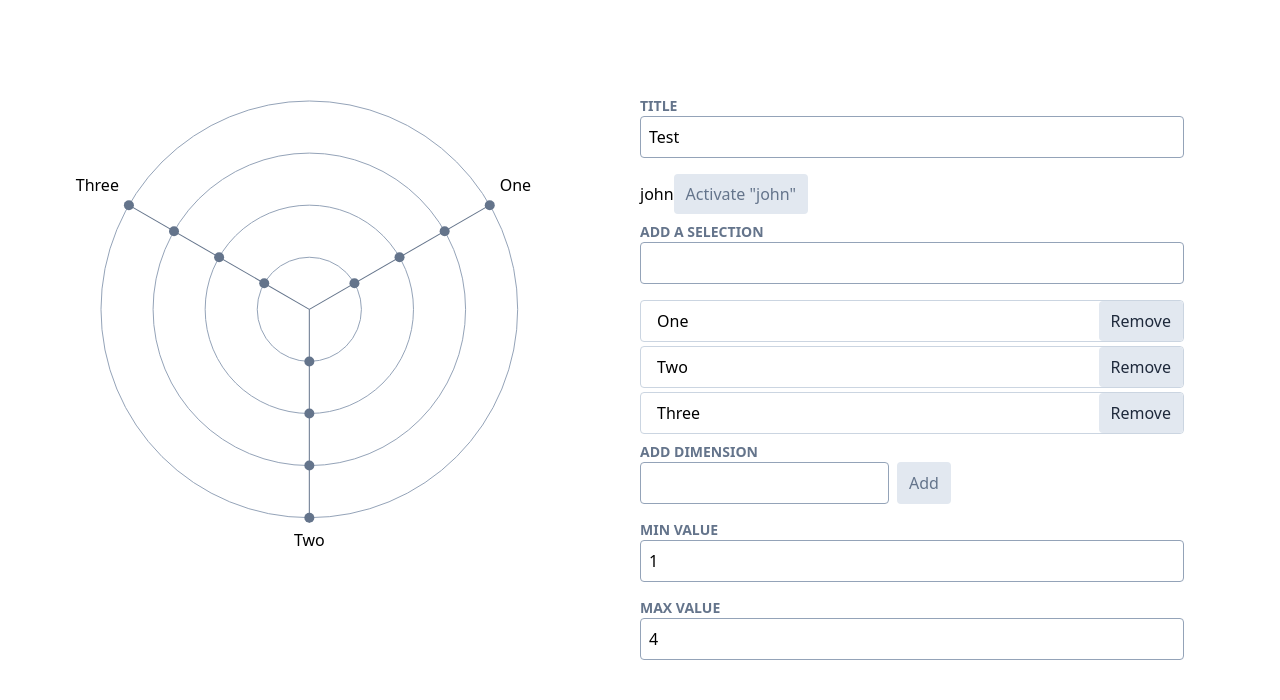
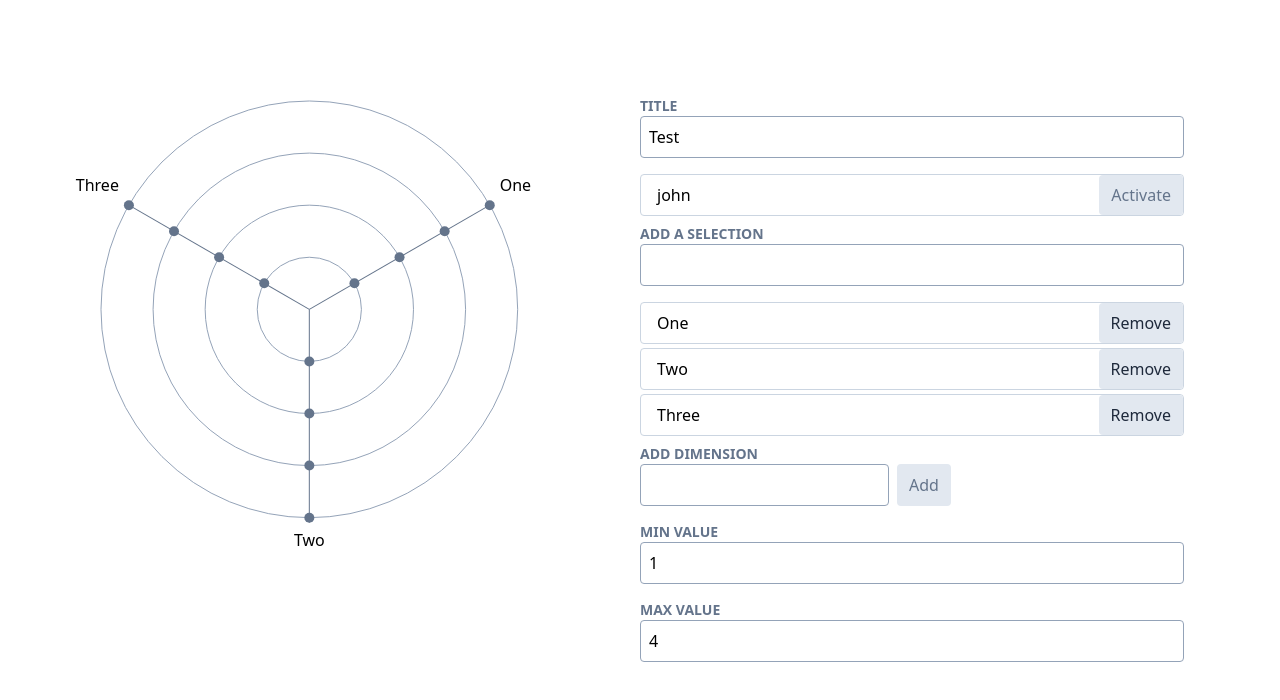
Before and after one commit to frontendphil/oh-my-radar, a React app: page / in a window 1280 px wide. Shown: the top 700 px of the page. Built offline with nearby package versions, Linux system fonts and the light colour scheme.

Commit message:
chore: extract list components

```diff
--- a/src/Dimensions.tsx
+++ b/src/Dimensions.tsx
@@ -1,5 +1,6 @@
 import { useState } from "react"
 import { Button, InputWithButton } from "./form-controls"
+import { List, ListItem } from "./layout"
 
 type Props = {
   dimensions: string[]
@@ -14,24 +15,24 @@ export const Dimensions = ({ dimensions, onAdd, onRemove }: Props) => {
   return (
     <div className="flex flex-col gap-2">
       {dimensions.length > 0 && (
-        <ul aria-label="Dimensions" className="flex flex-col gap-1">
+        <List aria-label="Dimensions" className="flex flex-col gap-1">
           {dimensions.map((dimension) => (
-            <li
+            <ListItem
               key={dimension}
               aria-label={dimension}
-              className="flex items-center justify-between rounded border border-slate-300"
+              action={
+                <Button
+                  aria-label={`Remove dimension "${dimension}"`}
+                  onClick={() => onRemove(dimension)}
+                >
+                  Remove
+                </Button>
+              }
             >
-              <span className="px-4">{dimension}</span>
-
-              <Button
-                aria-label={`Remove dimension "${dimension}"`}
-                onClick={() => onRemove(dimension)}
-              >
-                Remove
-              </Button>
-            </li>
+              {dimension}
+            </ListItem>
           ))}
-        </ul>
+        </List>
       )}
 
       <InputWithButton
--- a/src/Selections.tsx
+++ b/src/Selections.tsx
@@ -1,5 +1,6 @@
 import { useState } from "react"
 import { Button, Input } from "./form-controls"
+import { List, ListItem } from "./layout"
 
 type Props = {
   selections: string[]
@@ -19,20 +20,25 @@ export const Selections = ({
   return (
     <div className="flex flex-col gap-2">
       {selections.length > 0 && (
-        <ul>
+        <List>
           {selections.map((selection) => (
-            <li key={selection} aria-label={selection}>
+            <ListItem
+              key={selection}
+              aria-label={selection}
+              action={
+                <Button
+                  disabled={activeSelection === selection}
+                  aria-label={`Activate "${selection}"`}
+                  onClick={() => onActivate(selection)}
+                >
+                  Activate
+                </Button>
+              }
+            >
               {selection}
-
-              <Button
-                disabled={activeSelection === selection}
-                onClick={() => onActivate(selection)}
-              >
-                Activate &quot;{selection}&quot;
-              </Button>
-            </li>
+            </ListItem>
           ))}
-        </ul>
+        </List>
       )}
 
       <Input
--- /dev/null
+++ b/src/layout/List.tsx
@@ -0,0 +1,11 @@
+import { HTMLAttributes, ReactNode } from "react"
+
+type Props = HTMLAttributes<HTMLUListElement> & {
+  children: ReactNode
+}
+
+export const List = ({ children, ...rest }: Props) => (
+  <ul {...rest} className="flex flex-col gap-1">
+    {children}
+  </ul>
+)
--- /dev/null
+++ b/src/layout/ListItem.tsx
@@ -0,0 +1,17 @@
+import { HTMLAttributes, ReactNode } from "react"
+
+type Props = HTMLAttributes<HTMLLIElement> & {
+  children: ReactNode
+  action?: ReactNode
+}
+
+export const ListItem = ({ children, action, ...rest }: Props) => (
+  <li
+    {...rest}
+    className="flex items-center justify-between rounded border border-slate-300"
+  >
+    <span className="px-4">{children}</span>
+
+    {action}
+  </li>
+)
--- /dev/null
+++ b/src/layout/index.ts
@@ -0,0 +1,2 @@
+export { List } from "./List"
+export { ListItem } from "./ListItem"
```
